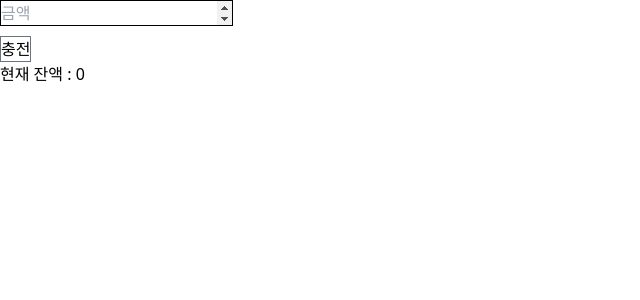
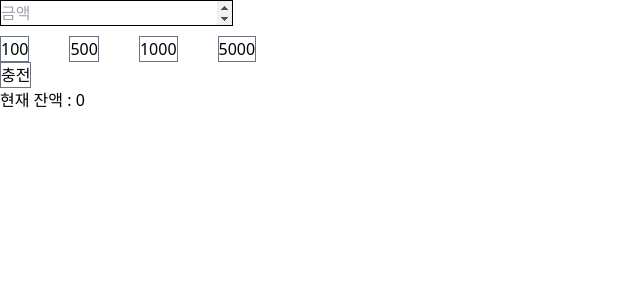
Before and after one commit to hak-joo/vending-machine, a React (Vite) app: page /charge in a window 1280 px wide. Shown: the top 300 px of the page, without its empty margins (0-640 px from the left). Built offline with nearby package versions, Linux system fonts and the light colour scheme; the HTML template or start-up script is replaced by a standard one.

Commit message:
Feat: 충전 금액 버튼 컴포넌트 생성 #14

```diff
--- /dev/null
+++ b/src/components/charge/ChargeMoneyBtnItem.tsx
@@ -0,0 +1,9 @@
+type ChargeMoneyBtnItemProps = {
+  money: number;
+};
+
+function ChargeMoneyBtnItem({ money }: ChargeMoneyBtnItemProps) {
+  return <button className="border border-gray-500 mr-10">{money}</button>;
+}
+
+export default ChargeMoneyBtnItem;
--- /dev/null
+++ b/src/components/charge/ChargeMoneyBtnList.tsx
@@ -0,0 +1,13 @@
+import ChargeMoneyBtnItem from '@/components/charge/ChargeMoneyBtnItem';
+
+const chargeMoneyList = [100, 500, 1000, 5000];
+
+function ChargeMoneyBtnList() {
+  const moneyList = chargeMoneyList.map((money, index) => (
+    <ChargeMoneyBtnItem key={index} money={money} />
+  ));
+
+  return <div>{moneyList}</div>;
+}
+
+export default ChargeMoneyBtnList;
--- a/src/pages/charge/Charge.tsx
+++ b/src/pages/charge/Charge.tsx
@@ -2,6 +2,7 @@ import React, { ChangeEvent } from 'react';
 import { useState } from 'react';
 import { useAtom } from 'jotai';
 import { userAtom } from '@/store/atoms';
+import ChargeMoneyBtnList from '@/components/charge/ChargeMoneyBtnList';
 
 function Charge() {
   const [user, setUser] = useAtom(userAtom);
@@ -41,6 +42,9 @@ function Charge() {
           border: '1px solid',
         }}
       />
+      <div>
+        <ChargeMoneyBtnList />
+      </div>
       <p style={{ color: 'red' }}>{errorMassage}</p>
       <button className="border border-gray-500 mr-10" onClick={chargeMoney}>
         충전
```
